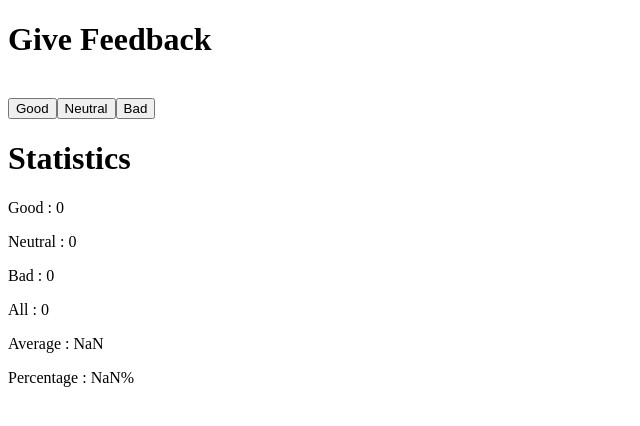
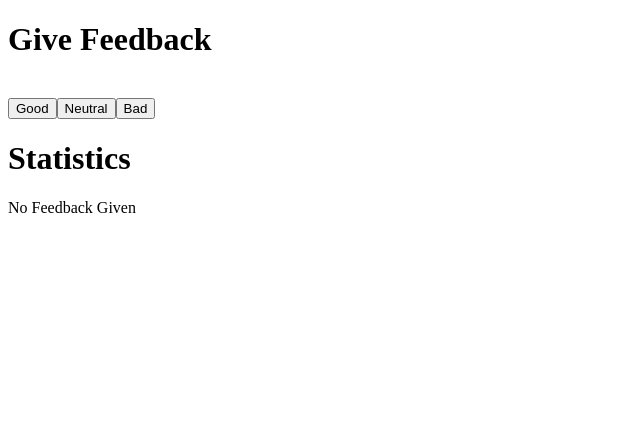
Before and after one commit to adipshr/full-stack-open-2022, a React (Create React App) app in the folder part1/unicafe/: page / in a window 1280 px wide. Shown: the top 426 px of the page, without its empty margins (0-640 px from the left). Built offline with nearby package versions, Linux system fonts and the light colour scheme.

Commit message:
complete exercise 1.9

```diff
--- a/part1/unicafe/src/Statistics.js
+++ b/part1/unicafe/src/Statistics.js
@@ -1,6 +1,9 @@
 import React from "react";
 
-export default function Statistics({stats}) {
+export default function Statistics({ stats }) {
+  if (stats.totalRating === 0) {
+    return <p>No Feedback Given</p>;
+  }
   return (
     <div>
       <p>Good : {stats.goodRating}</p>
```
